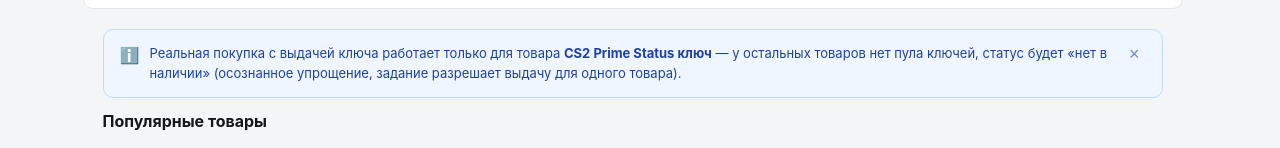
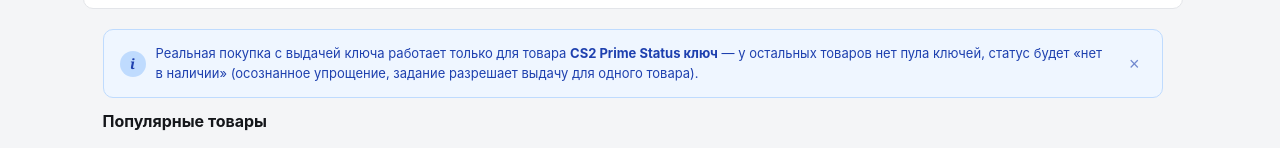
Before and after one commit to romanpalmin/kazan-test-task, a website: page public/index.html in a window 1280 px wide. Shown: the part 543-691 px from the top of the page. Drawn offline with Linux system fonts and the light colour scheme; no server answers.

Commit message:
style: round info-banner icon, vertically centered banner content

```diff
--- a/public/css/styles.css
+++ b/public/css/styles.css
@@ -486,10 +486,23 @@
   background: #eff6ff;
   color: #1e40af;
   display: flex;
-  align-items: flex-start;
+  align-items: center;
   gap: 10px;
 }
-.info-banner-icon { flex-shrink: 0; font-size: 16px; line-height: 1.4; }
+.info-banner-icon {
+  flex-shrink: 0;
+  width: 26px;
+  height: 26px;
+  border-radius: 50%;
+  background: #bfdbfe;
+  display: flex;
+  align-items: center;
+  justify-content: center;
+  font-size: 14px;
+  font-weight: 800;
+  font-style: italic;
+  font-family: Georgia, "Times New Roman", serif;
+}
 .info-banner-text { flex: 1; margin: 0; font-size: 13px; line-height: 1.5; }
 .info-banner-close {
   flex-shrink: 0;
--- a/public/index.html
+++ b/public/index.html
@@ -155,7 +155,7 @@
 
   <main>
     <div class="info-banner" id="cs2InfoBanner">
-      <span class="info-banner-icon">ℹ️</span>
+      <span class="info-banner-icon">i</span>
       <p class="info-banner-text">Реальная покупка с выдачей ключа работает только для товара <strong>CS2 Prime Status ключ</strong> — у остальных товаров нет пула ключей, статус будет «нет в наличии» (осознанное упрощение, задание разрешает выдачу для одного товара).</p>
       <button class="info-banner-close" id="cs2InfoBannerClose" aria-label="Закрыть">×</button>
     </div>
```
